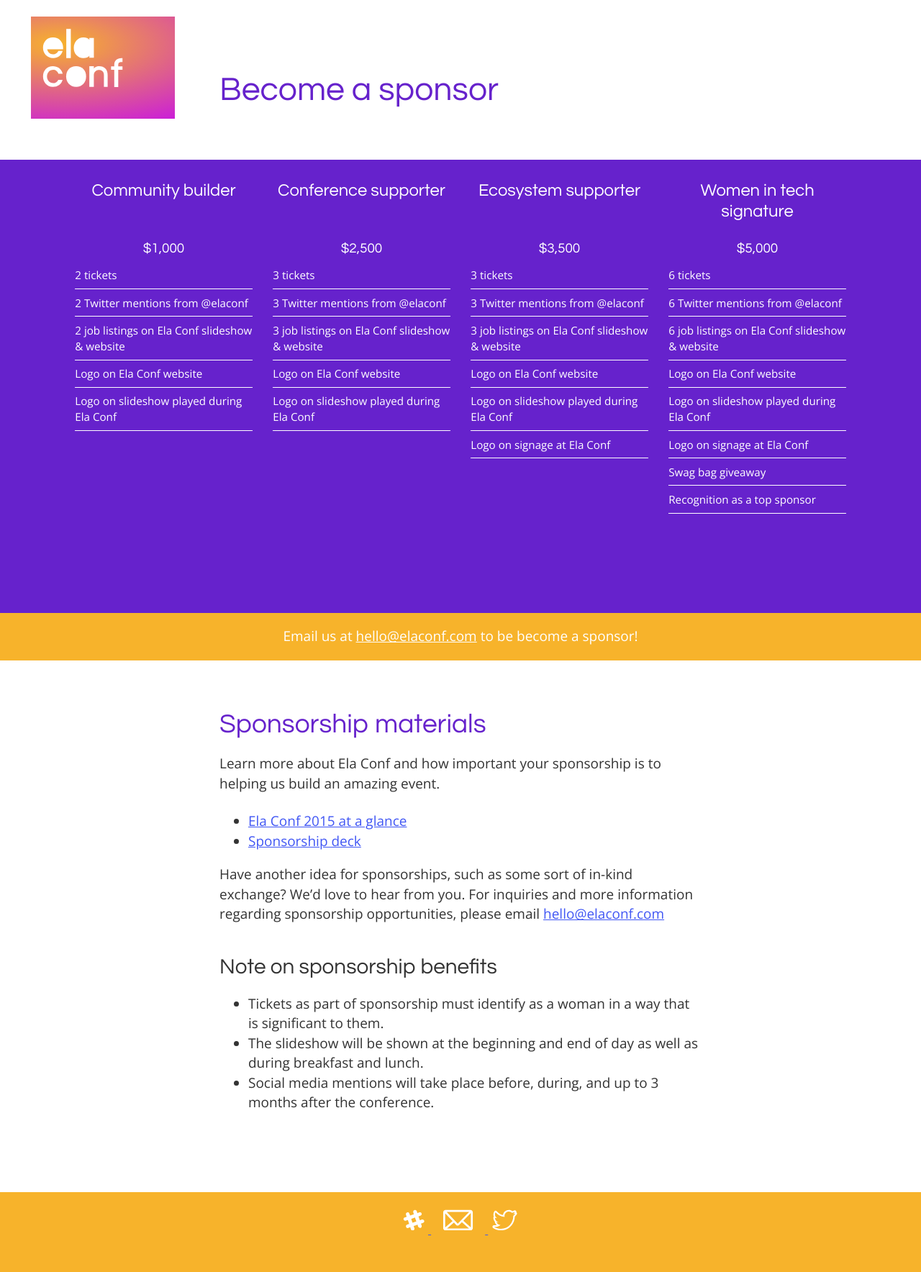
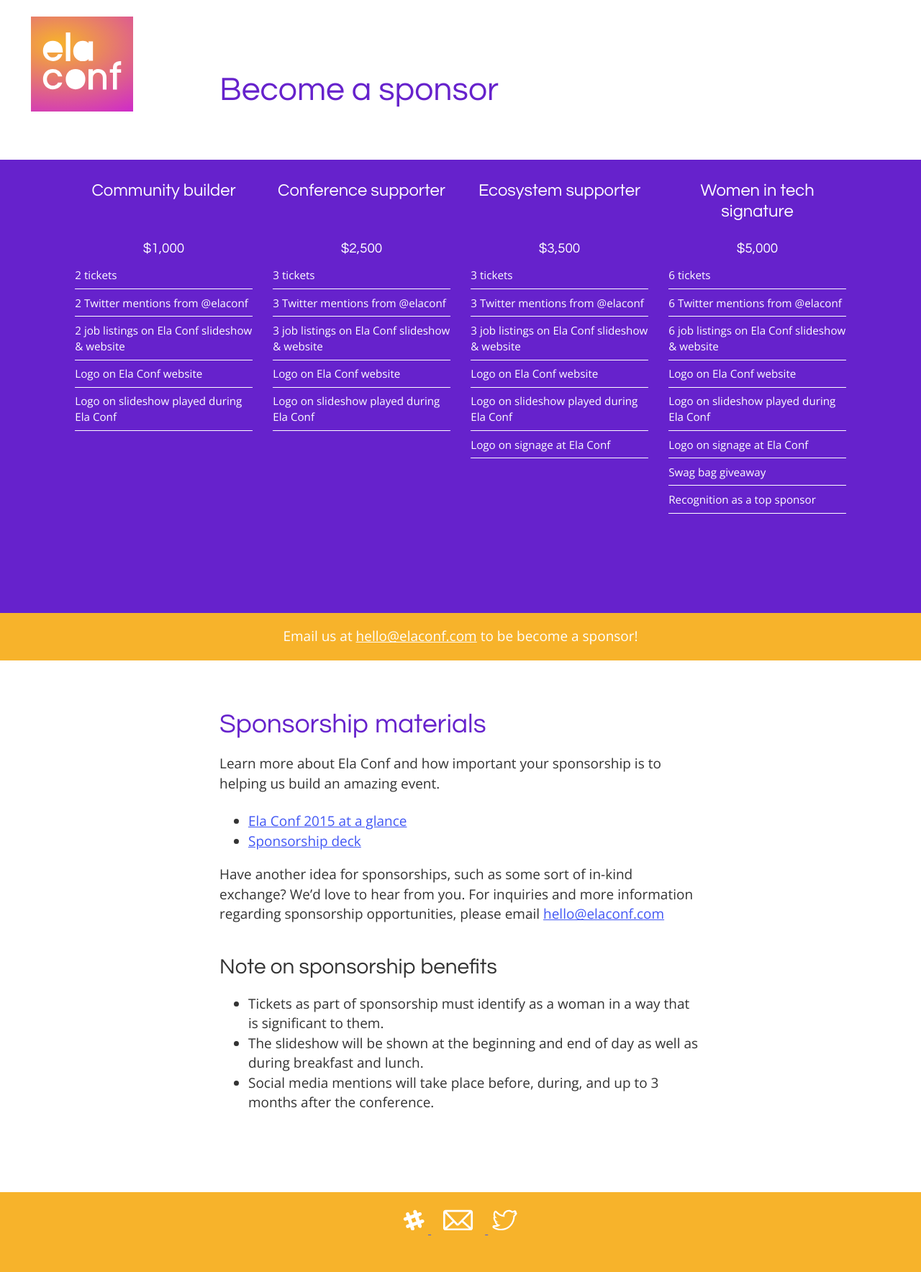
Before and after one commit to elaconf/elaconf.github.io, a Jekyll site: the page built from sponsor/index.html, in a window 1280 px wide. Shown: the whole page at 72% size. Built offline with Jekyll 4.4.1, drawn with Linux system fonts in a browser that asks for light colours.

Commit message:
make corner logo square

```diff
--- a/_sass/_header.scss
+++ b/_sass/_header.scss
@@ -12,11 +12,11 @@ header {
     background-size: 150%;
 
     @include breakpoint(xlarge) {
-      height: 362px;
+      height: 302px;
       left: 3.34%;
       position: absolute;
       top: 1.23em;
-      width: 200px;
+      width: 142px;
 
       .limiter {
         border-bottom: 1em solid $white;
@@ -36,7 +36,7 @@ header {
 
 .ela-logo {
   display: block;
-  margin-bottom: 1em;
+  margin: .25em 0;
   max-width: 6em;
 
   path,
@@ -94,8 +94,8 @@ header {
   .page-inner & {
     background-size: cover;
     display: none;
-    height: 200px;
-    min-height: 200px;
+    height: 142px;
+    min-height: 142px;
 
     @include breakpoint(xlarge) {
       display: block;
--- a/_sass/_homepage.scss
+++ b/_sass/_homepage.scss
@@ -17,7 +17,7 @@
   background: radial-gradient(farthest-corner at 2em 2em, $accent-main-light, $accent-main);
   color: $white;
 
-  a {
+  a:not(.button) {
     color: $white;
     text-decoration: underline;
 
--- a/_sass/_speakers.scss
+++ b/_sass/_speakers.scss
@@ -29,6 +29,7 @@
 .speaker-img-page,
 .speaker-img {
   background-blend-mode: overlay;
+  background-position: center;
   background-size: cover;
   position: relative;
 }
@@ -42,9 +43,9 @@
 }
 
 .speaker-img-page {
-  height: 200px;
+  height: 142px;
   margin-bottom: .5em;
-  width: 200px;
+  width: 142px;
 }
 
 .speaker-img-small {
@@ -73,7 +74,7 @@
     display: block;
     left: 3.34%;
     position: absolute;
-    top: 9.7em;
+    top: 174px;
   }
 }
 
--- a/_sass/_type.scss
+++ b/_sass/_type.scss
@@ -51,7 +51,7 @@ small,
 .small,
 %small {font-size: .8em;}
 
-a {
+a:not(.button) {
   color: $link-color;
   text-decoration: underline;
 }
```
